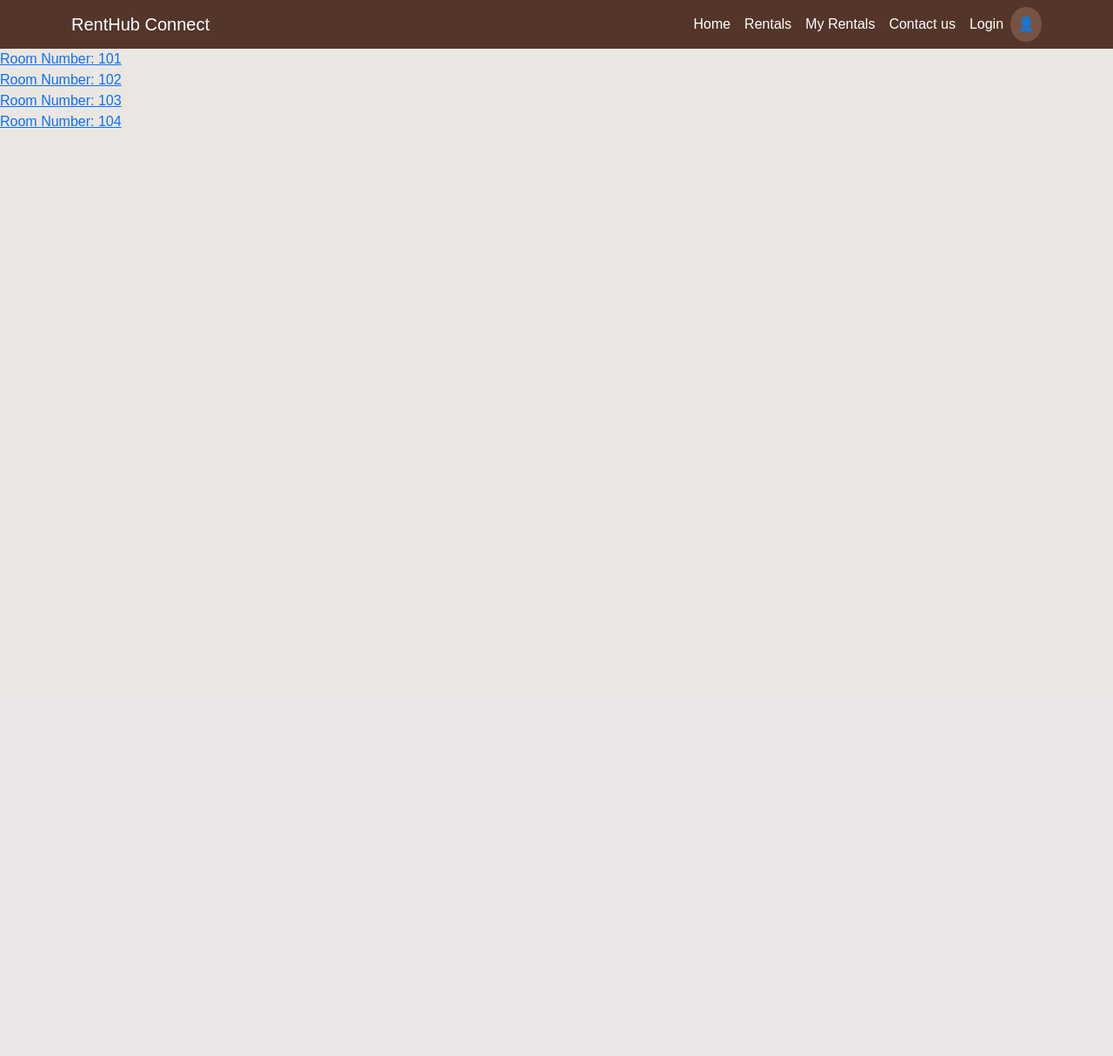
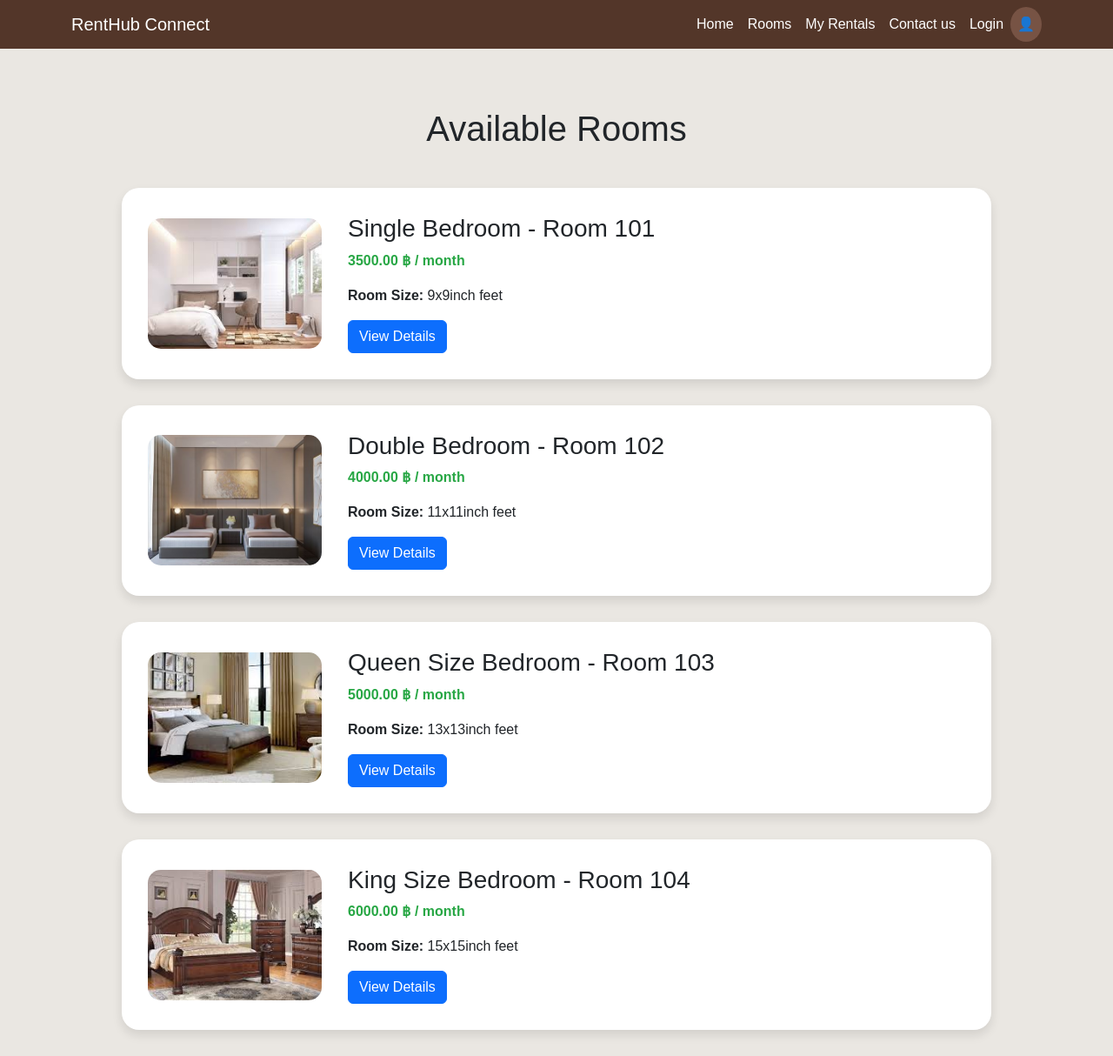
Before and after one commit to Pong50887/RentHub-Connect-Selenium, a Django app: page /rental/ in a window 1280 px wide. Shown: the whole page at 87% size. Before the commit the page ends 147 px from the top, so only its background shows below. Run offline with Django 5.2, Linux system fonts and the light colour scheme; data comes from the database, SQL or seed files in the repository; parts of the project's set-up code (start-up, migrations or seed data) failed here and were passed over.

Commit message:
Make better UI for Rooms list page and Rent page

```diff
--- a/renthub/models/room_type.py
+++ b/renthub/models/room_type.py
@@ -6,8 +6,8 @@ class RoomType(models.Model):
     Represents a type of room with a shared image for each type.
     """
     type_name = models.CharField(max_length=100)
-    description = models.CharField(max_length=100, blank=True)
-    ideal_for = models.CharField(max_length=100, blank=True)
+    description = models.CharField(max_length=200, blank=True)
+    ideal_for = models.CharField(max_length=200, blank=True)
     image = models.ImageField(upload_to='room_images/', blank=True, null=True)
 
     def __str__(self):
--- a/renthub/templates/base.html
+++ b/renthub/templates/base.html
@@ -86,7 +86,7 @@
                         <a class="nav-link" href="{% url 'renthub:home' %}">Home</a>
                     </li>
                     <li class="nav-item">
-                        <a class="nav-link" href="{% url 'renthub:rental_list' %}">Rentals</a>
+                        <a class="nav-link" href="{% url 'renthub:rental_list' %}">Rooms</a>
                     </li>
                     <li class="nav-item">
                         <a class="nav-link" href="{% url 'renthub:payment_list' %}">My Rentals</a>
--- a/renthub/templates/renthub/rental_list.html
+++ b/renthub/templates/renthub/rental_list.html
@@ -1,10 +1,61 @@
 {% extends 'base.html' %}
+{% load static %}
+
+{% block extra_css %}
+    <link rel="stylesheet" href="{% static 'renthub/status.css' %}">
+    <style>
+        .custom-card {
+            border-radius: 20px;
+            padding: 30px;
+            box-shadow: 0 6px 12px rgba(0, 0, 0, 0.1);
+            background-color: #fff;
+            margin-bottom: 30px;
+            display: flex;
+            align-items: center;
+            max-width: 1000px;
+            margin-left: auto;
+            margin-right: auto;
+        }
+        .room-image {
+            border-radius: 15px;
+            margin-right: 30px;
+            width: 200px;
+            height: 150px;
+            object-fit: cover;
+        }
+        .room-details {
+            flex-grow: 1;
+        }
+        .room-details h2 {
+            font-size: 1.75rem;
+        }
+        .room-price {
+            color: #28a745;
+            font-weight: bold;
+        }
+    </style>
+{% endblock %}
+
 {% block content %}
-{% if rooms %}
-    {% for room in rooms %}
-        <a href="{% url 'renthub:rental' room.room_number %}">Room Number: {{ room.room_number }}</a><br>
-    {% endfor %}
-{% else %}
-        <p>We currently have no rooms</p>
-{% endif %}
+<div class="container mt-5">
+    <h1 class="mb-4">Available Rooms</h1>
+
+    {% if rooms %}
+        {% for room in rooms %}
+            <div class="custom-card">
+                {% if room.room_type.image %}
+                    <img src="{{ room.room_type.image.url }}" alt="{{ room.room_type.type_name }}" class="room-image">
+                {% endif %}
+                <div class="room-details">
+                    <h2>{{ room.room_type.type_name }} - Room {{ room.room_number }}</h2>
+                    <p class="room-price">{{ room.price }} ฿ / month</p>
+                    <p><strong>Room Size:</strong> {{ room.detail }} feet</p>
+                    <a href="{% url 'renthub:rental' room.room_number %}" class="btn btn-primary">View Details</a>
+                </div>
+            </div>
+        {% endfor %}
+    {% else %}
+        <p class="alert alert-warning text-center">We currently have no rooms available.</p>
+    {% endif %}
+</div>
 {% endblock %}
```
Also changed, not shown: renthub/templates/renthub/rental.html (+17 -14 lines), renthub/migrations/0003_alter_rental_end_date_alter_roomtype_description_and_more.py (added).
